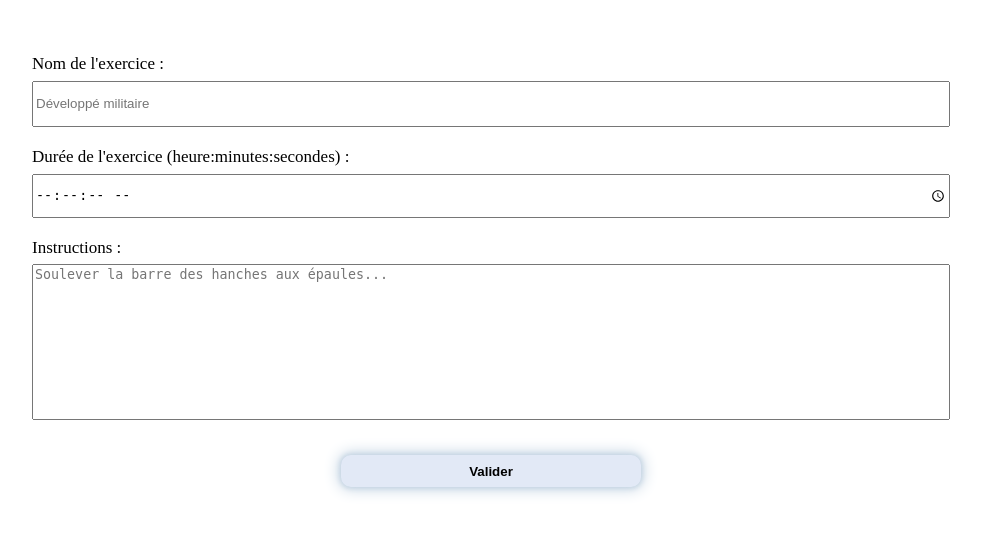
After one commit to Julie-GARVI/fitcode-fitness, a Laravel app: template backend/resources/views/exercices-add.blade.php in a window 1280 px wide. The commit adds this page. Shown: the top 534 px of the page, without its empty margins (149-1130 px from the left). Run offline with Laravel 8, Linux system fonts and the light colour scheme; the template is opened without the code that fills it, so the values that code supplies are empty; some libraries are stand-ins or nearby versions.

Commit message:
page add an exercice

```diff
--- /dev/null
+++ b/backend/resources/views/exercices-add.blade.php
@@ -0,0 +1,42 @@
+<!doctype html>
+<html lang="en">
+  <head>
+    <meta charset="UTF-8" />
+    <meta name="keywords" content="salle de sport, exercices, entrainement, coachs, fitness, musculation, yoga, aqua-gym, cardio" />
+    <meta name="description" content="FitCode Fitness - Accédez à votre espace sportif personnel en ligne, suivez les exercices de quatre coachs qualifiés et créez vos propres séances d'entraînement." />
+    <link rel="icon" type="image/png" href="/home.png" />
+    <script src="https://kit.fontawesome.com/a3ee4a04c9.js" crossorigin="anonymous"></script>
+    <meta name="viewport" content="width=device-width, initial-scale=1.0" />
+    <title>Nouvel exercice</title>
+    <link rel="stylesheet" href="/assets/css/reset.css">
+    <link rel="stylesheet" href="/assets/css/exercices-add.css">
+    <script type="module" crossorigin src="/assets/index-643029e4.js"></script>
+    <link rel="stylesheet" href="/assets/index-7d46831a.css">
+  </head>
+  <body>
+
+<main class="new-exercice">
+    <section class="modal-wrapper">
+        <form class="form-crud">
+            <div class="value name">
+                <label for="name">Nom de l'exercice :</label>
+                <input type="text" id="name" name="name" class="name create" placeholder="Développé militaire" bind:value={name}>
+            </div>
+            <div class="value time">
+                <label for="time">Durée de l'exercice (heure:minutes:secondes) :</label>
+                <input type="time" id="time" class="time create" name="time" pattern="[0-5][0-9]:[0-5][0-9]" placeholder="HH:MM:SS" step='1' bind:value={time}>
+            </div>
+
+            <div class="value instructions">
+                <label for="instructions">Instructions :</label>
+                <textarea class="instructions create" id="instructions" name="instructions" placeholder="Soulever la barre des hanches aux épaules..." bind:value={instructions}></textarea>
+            </div>
+
+            <div class="btn-block">
+                <button type="submit" class="btn-submit" aria-label="Bouton de validation de l'exercice">Valider</button>
+            </div>
+        </form>
+    </section>
+</main>
+</body>
+</html>
--- a/backend/routes/web.php
+++ b/backend/routes/web.php
@@ -22,6 +22,7 @@ Route::get('/', function () {
 
 Route::post('/login/admin', [AdminController::class, 'loginAdmin']);
 
+
 Route::middleware(['auth', 'role:Admin'])->group(function () {
 
     Route::get('exercices/admin', function () {
@@ -29,7 +30,10 @@ Route::middleware(['auth', 'role:Admin'])->group(function () {
         return view('exercices');
     });
 
+    Route::get('/exercices/admin/add', function () {
+        return view('exercices-add');
+    });
+
     Route::get('/exercices/admin', [AdminExerciceController::class, 'list']);
 
-    Route::get('/exercices/admin/add', [AdminExerciceController::class, 'list']);
 });
```
Also changed, not shown: backend/resources/views/exercices.blade.php (+8 -7 lines), backend/public/assets/css/exercices-add.css (added).
